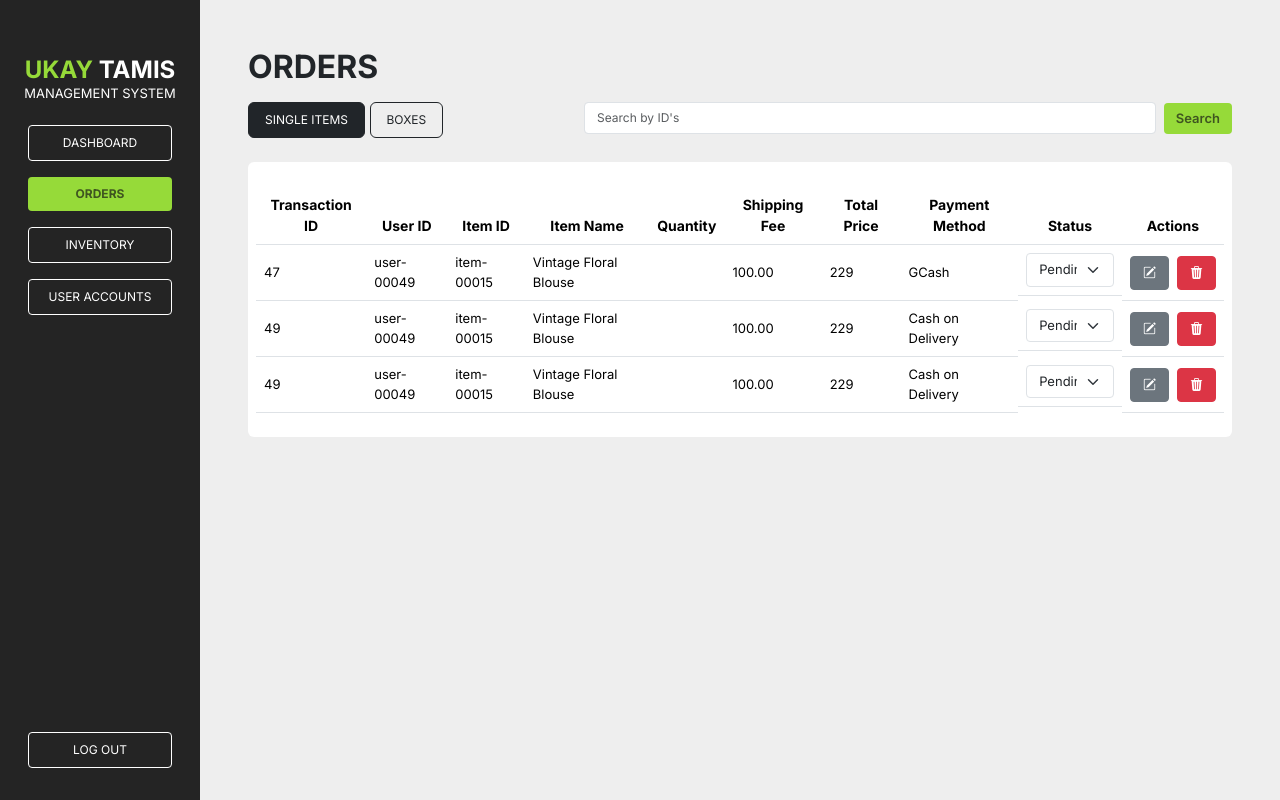
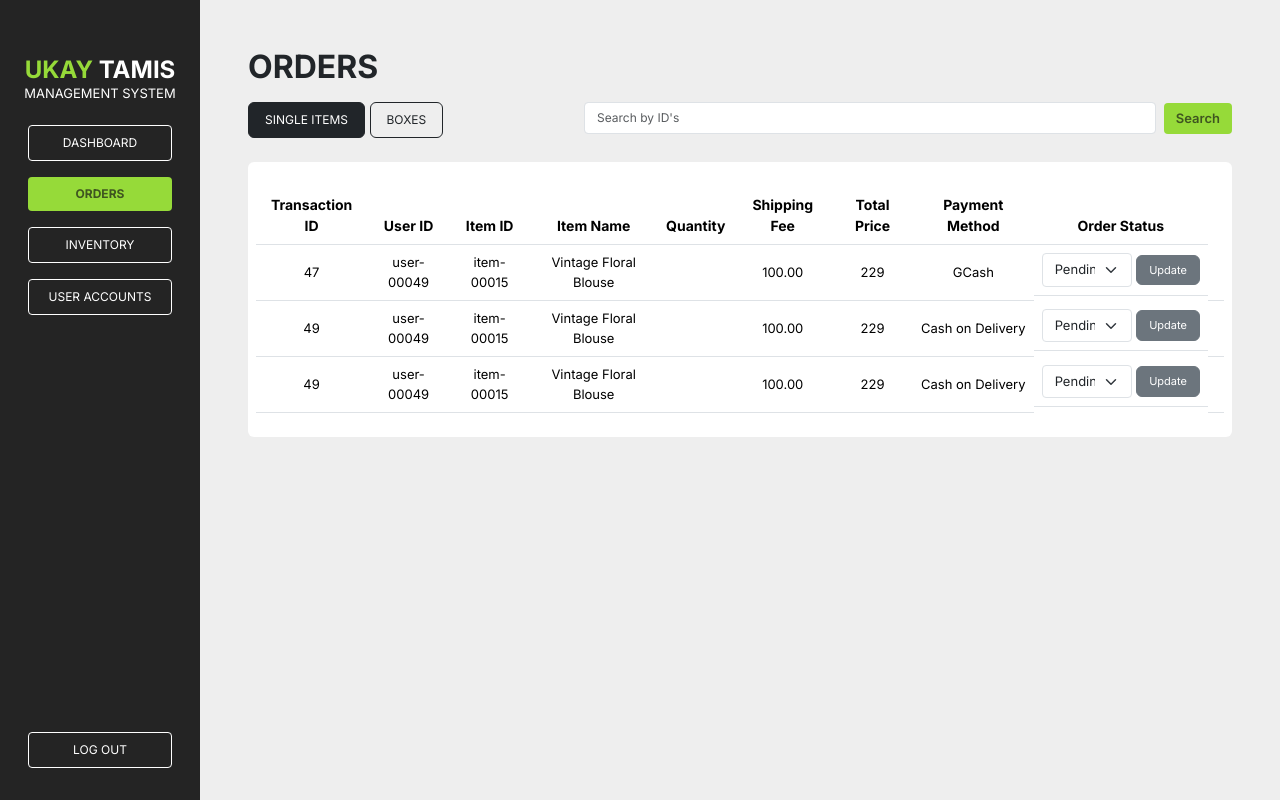
Before and after one commit to msn02/Ukay-Tamis-Management-System, a PHP site: page /pages/orders.php in a window 1280 px wide. Run offline with PHP 8.4, Linux system fonts and the light colour scheme; data comes from the database, SQL or seed files in the repository.

Commit message:
style: removed delete button, added update button

```diff
--- a/css/orders.css
+++ b/css/orders.css
@@ -2,6 +2,10 @@
 
 .body_con {
     margin-left: 200px;
+}
+
+.gray_btn button, .gray_btn button:hover{
+    font-size: 11px;
 }
 
 .record_btn input, .record_btn label {
--- a/others/order_items.php
+++ b/others/order_items.php
@@ -13,8 +13,7 @@
                 <th scope="col">Shipping Fee</th>
                 <th scope="col">Total Price</th>
                 <th scope="col">Payment Method</th>
-                <th scope="col">Status</th>
-                <th scope="col">Actions</th>
+                <th scope="col">Order Status</th>
             </tr>
         </thead>
         <tbody>
@@ -35,7 +34,7 @@
                         continue;
                     }
 
-                    echo "<tr class='table_body align-middle'>";
+                    echo "<tr class='table_body text-center align-middle'>";
                     echo "<td scope='row'>" . $row["transaction_id"] . "</td>";
                     echo "<td>" . $row["user_id"] . "</td>";
                     echo "<td>" . $row["item_id"] . "</td>";
@@ -46,20 +45,19 @@
                     echo "<td>" . $row["payment_method"] . "</td>";
                     // Order Status column
                     echo "<td class='text-center hstack gap-2 d-flex justify-content-center'>";
-                    echo "<form class='form_option'>";
+                    echo "<form class='form_option hstack'>";
                     echo "<select id='status' class='form-select rounded-1'>";
                     echo "<option value='0' " . ($row["status"] == 0 ? "selected" : "") . ">Pending</option>";
                     echo "<option value='1' " . ($row["status"] == 1 ? "selected" : "") . ">Packed</option>";
                     echo "<option value='2' " . ($row["status"] == 2 ? "selected" : "") . ">Shipped</option>";
                     echo "</select>";
+                    echo "<div class='gray_btn ms-1'>";
+                    echo "<button type='submit' class='btn btn-secondary'>Update</button>";
+                    echo "</div>";
                     echo "</form>";
                     echo "</td>";
                     // Actions column
                     echo "<td class='text-center'>";
-                    echo "<div class='m-0 p-0 hstack gap-2 d-flex justify-content-center gray_btn'>";
-                    echo "<button id='edit_button' class='btn btn-secondary rounded-1'><i class='bi bi-pencil-square'></i></button>";
-                    echo "<button class='btn btn-danger rounded-1'><i class='bi bi-trash3-fill'></i></button>";
-                    echo "</div>";
                     echo "</td>";
                     echo "</tr>";
                 }
```
